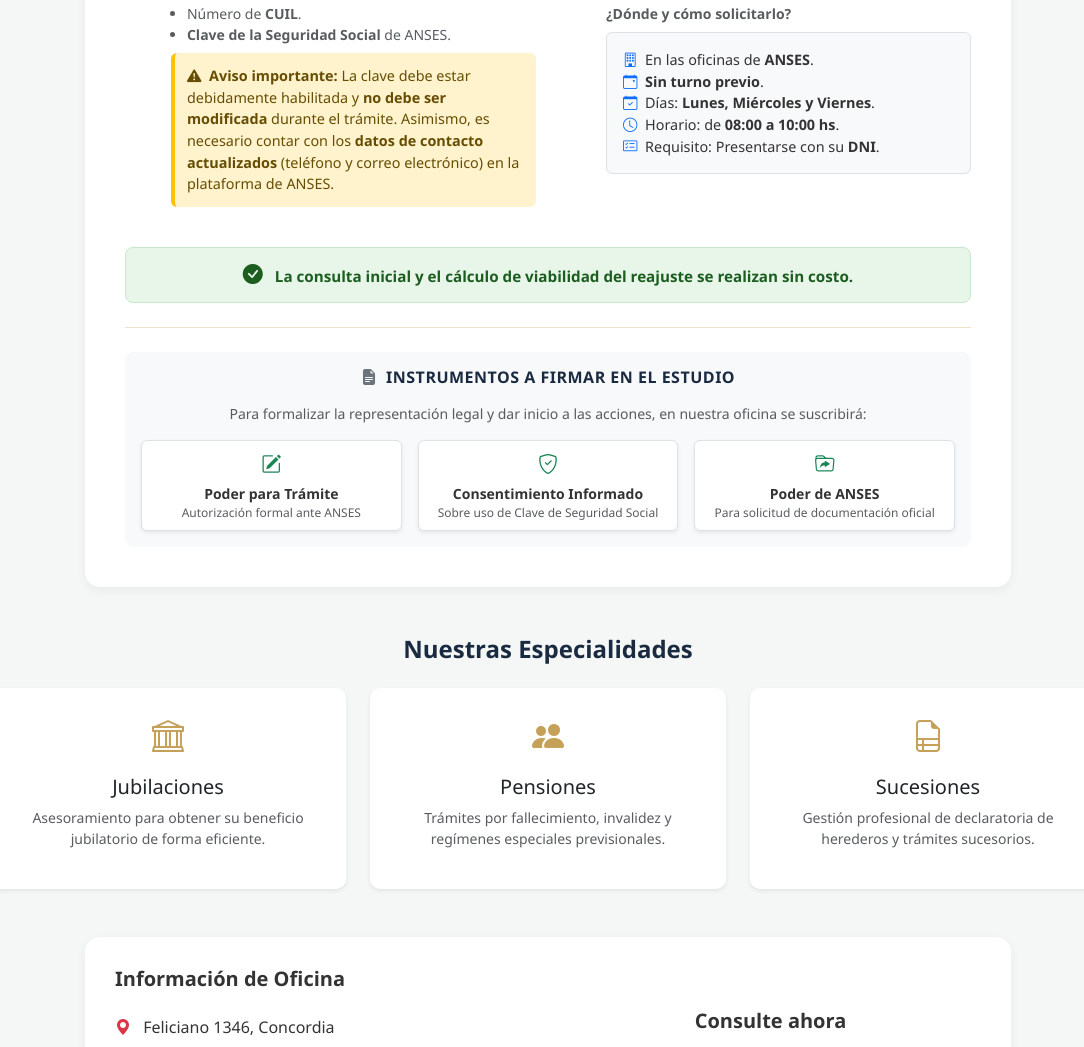
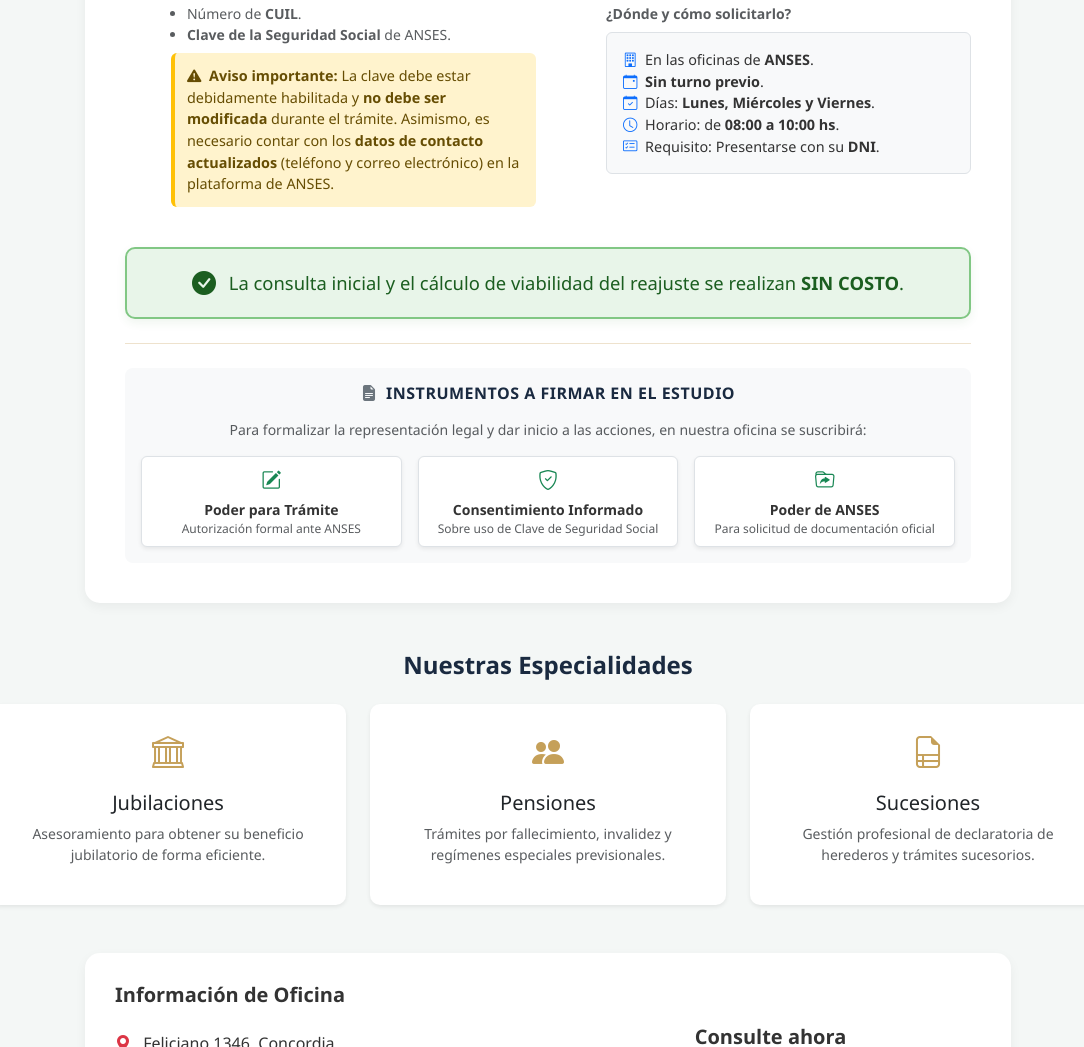
Before and after one commit to emussi123/estudio-juridico, a plain HTML site: page index.html in a window 1280 px wide. Shown: the part 809-1856 px from the top of the page, without its empty margins (92-1176 px from the left). Drawn offline with nearby package versions, Linux system fonts and the light colour scheme.

Commit message:
Enhance styles and layout in index.html
Updated styles for better visibility and user experience.

```diff
--- a/index.html
+++ b/index.html
@@ -22,7 +22,17 @@
         /* Estilos para la sección de Reajustes */
         .seccion-reajustes { background: white; border-radius: 15px; padding: 40px; box-shadow: 0 4px 12px rgba(0,0,0,0.05); border-top: 4px solid var(--dorado); }
         .alerta-clave { background-color: #fff3cd; border-left: 4px solid #ffc107; color: #664d03; padding: 12px; border-radius: 6px; font-size: 0.9rem; }
-        .destacado-gratuito { background-color: #e8f5e9; border: 1px solid #c8e6c9; color: #1b5e20; border-radius: 8px; padding: 12px 20px; font-size: 0.95rem; }
+
+        /* Caja destacada más llamativa */
+        .destacado-gratuito {
+            background-color: #e8f5e9;
+            border: 2px solid #81c784;
+            color: #1b5e20;
+            border-radius: 10px;
+            padding: 16px 20px;
+            font-size: 1.15rem;
+            box-shadow: 0 4px 10px rgba(46, 125, 50, 0.08);
+        }
         .badge-anses-local { background-color: #e2f0ff; color: #005bb5; font-weight: bold; padding: 4px 8px; border-radius: 4px; }
     </style>
 </head>
@@ -99,9 +109,10 @@
                         </div>
                     </div>
 
-                    <!-- Mensaje informativo de viabilidad sin costo -->
+                    <!-- Mensaje informativo de viabilidad sin costo (Más grande y visible) -->
                     <div class="destacado-gratuito text-center my-4">
-                        <i class="bi bi-check-circle-fill me-2 fs-5"></i> <strong>La consulta inicial y el cálculo de viabilidad del reajuste se realizan sin costo.</strong>
+                        <i class="bi bi-check-circle-fill me-2 fs-4 align-middle"></i>
+                        <span class="align-middle">La consulta inicial y el cálculo de viabilidad del reajuste se realizan <strong>SIN COSTO</strong>.</span>
                     </div>
 
                     <hr class="my-4" style="color: var(--dorado); opacity: 0.3;">
```
